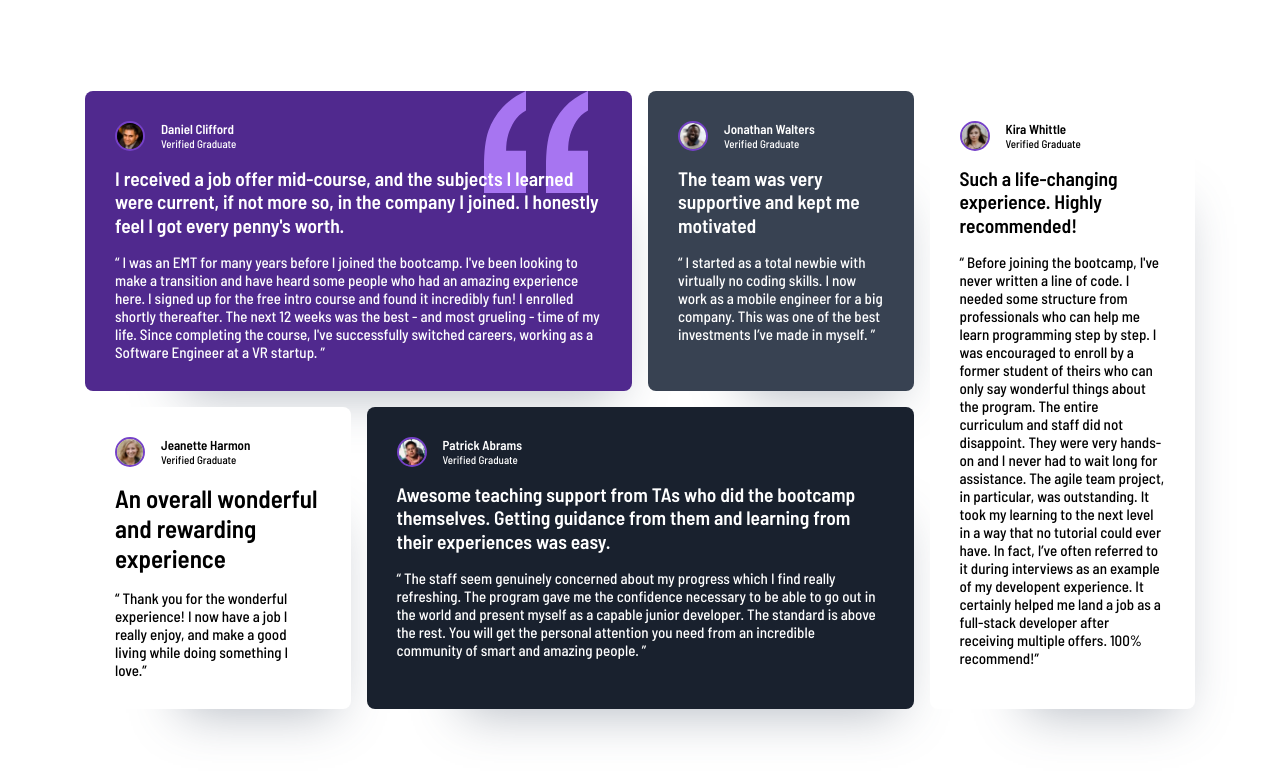
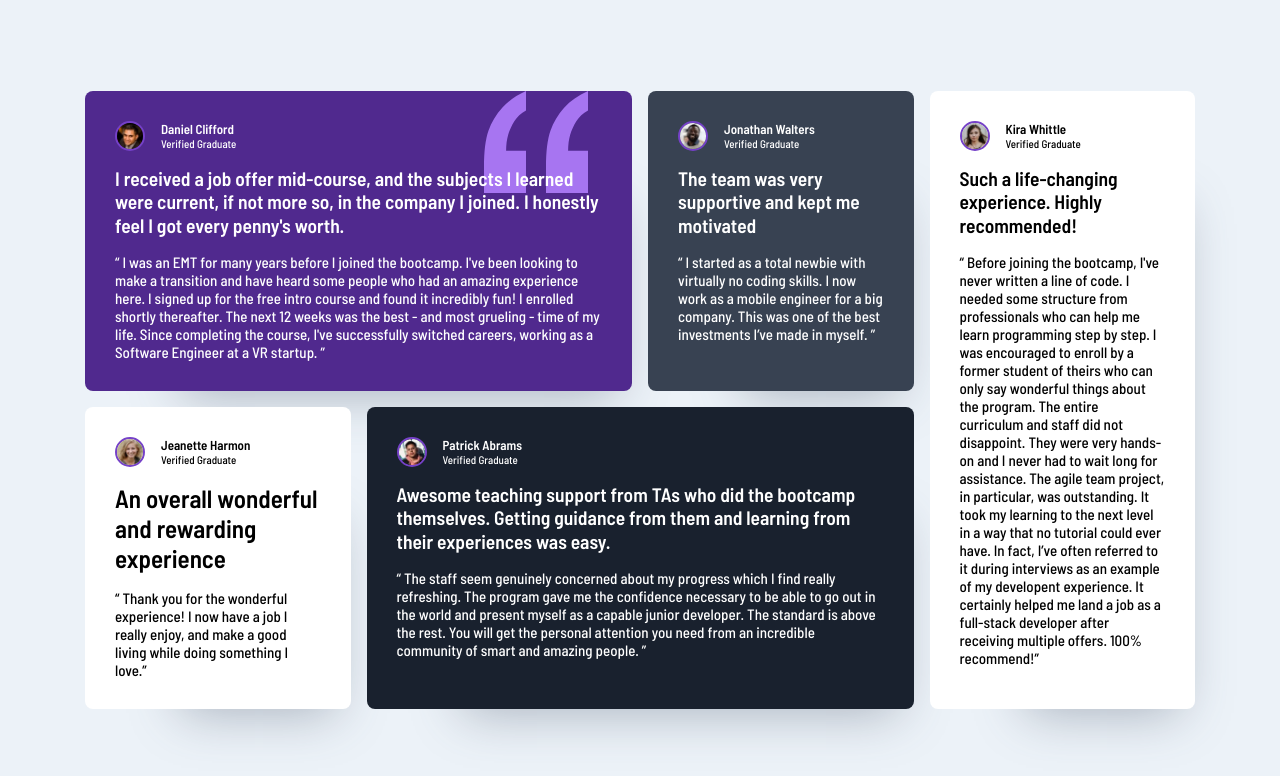
Before and after one commit to bccpadge/testimonials-grid-section, a plain HTML site: page index.html in a window 1280 px wide. Drawn offline with Linux system fonts and the light colour scheme.

Commit message:
Update style.css
I forgot the light grayish blue color was the background-color on the body.

```diff
--- a/assets/css/style.css
+++ b/assets/css/style.css
@@ -4,9 +4,8 @@
   --clr-secondary-400: 217 19% 35%;
   --clr-secondary-500: 219 29% 14%;
   --clr-neutral-100: 0 0% 100%;
-  /* I did not use the neutral colors due to background color and text color contrast.  */
-  /* --clr-neutral-200: 210 46% 95%;
-  --clr-neutral-300: 0 0% 81%; */
+  --clr-neutral-200: 210 46% 95%;
+  --clr-neutral-300: 0 0% 81%;
 
   --fs-300: 0.6875rem;
   --fs-400: 0.8125rem;
```
